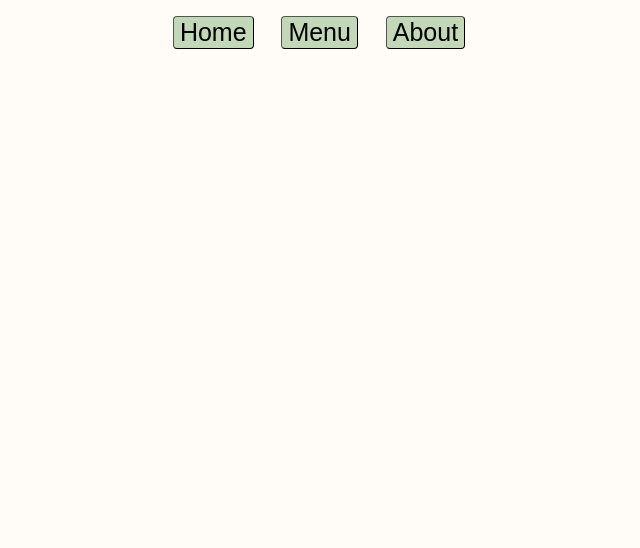
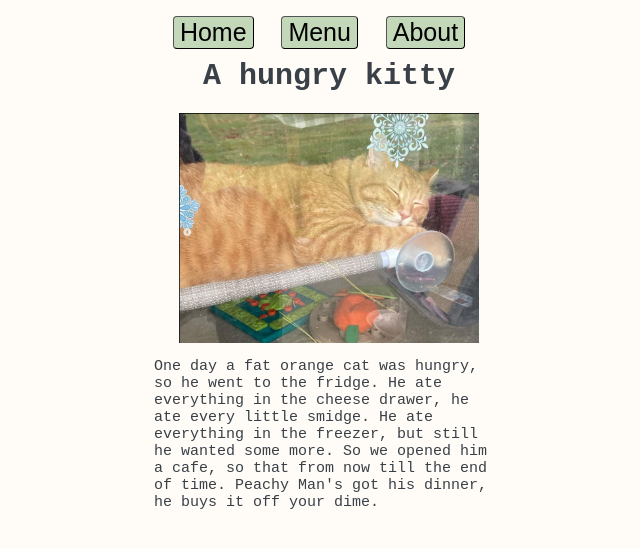
Before and after one commit to augustgrantham/restaurant-page, a website built with webpack: page src/template.html in a window 1280 px wide. Both pictures are taken after a click on the button "About". Shown: the whole page, without its empty margins (311-951 px from the left). Built offline with nearby package versions, Linux system fonts and the light colour scheme.

Commit message:
Add about page

```diff
--- a/src/about-page.js
+++ b/src/about-page.js
@@ -1,9 +1,20 @@
+//load images
+import peachyMan from "./peach.png";
 export default function loadAbout() {
 
     console.log("about page script loading!");
     //initialize elements
-    let itemHeader = document.createElement("h1");
-    let itemImage = document.createElement("img");
-    let itemInfo = document.createElement("p");
-    let itemPrice = document.createElement("p");
-}
+    let aboutHeader = document.createElement("h1");
+    let aboutImage = document.createElement("img");
+    let aboutInfo = document.createElement("p");
+    //grab prexisting div
+    let contentDiv = document.getElementById("content");
+    //assign values to elements
+    aboutImage.src = peachyMan;
+    aboutHeader.innerText = "A hungry kitty";
+    aboutInfo.innerText = "One day a fat orange cat was hungry, so he went to the fridge. He ate everything in the cheese drawer, he ate every little smidge. He ate everything in the freezer, but still he wanted some more. So we opened him a cafe, so that from now till the end of time. Peachy Man's got his dinner, he buys it off your dime.";
+    //append elements to content div
+    contentDiv.append(aboutHeader);
+    contentDiv.append(aboutImage);
+    contentDiv.append(aboutInfo);
+    }
--- a/src/index.js
+++ b/src/index.js
@@ -1,6 +1,6 @@
 //imports
 import "./style.css";
-import "./initial-page-load";
+import loadHome from "./initial-page-load";
 import loadAbout from "./about-page";
 import clearPage from "./clear-page";
 //template elements
@@ -10,6 +10,12 @@ let aboutBtn = document.getElementById("about");
 //event listeners
 aboutBtn.addEventListener("click", () => {
     clearPage();
-
+    loadAbout();
+});
+homeBtn.addEventListener("click", () => {
+    clearPage();
+    loadHome();
 });
 console.log("I work!");
+
+loadHome();
--- a/src/style.css
+++ b/src/style.css
@@ -3,7 +3,8 @@ body {
     font-family: monospace;
     color:#394047;
     display:grid;
-    grid-template-rows:1fr 3fr;
+    /*grid-template-rows:1fr 3fr;*/
+    grid-auto-flow: row;
     justify-items: center;
     align-items: center;
 }
@@ -38,5 +39,6 @@ input[type = "button"]:hover {
 }
 
 h1 {
-    margin-top:0;
+    margin-top:10px;
+    text-align:center;
 }
```
Also changed, not shown: src/initial-page-load.js (+6 -3 lines), src/menu.js (added, +12 -0 lines).
